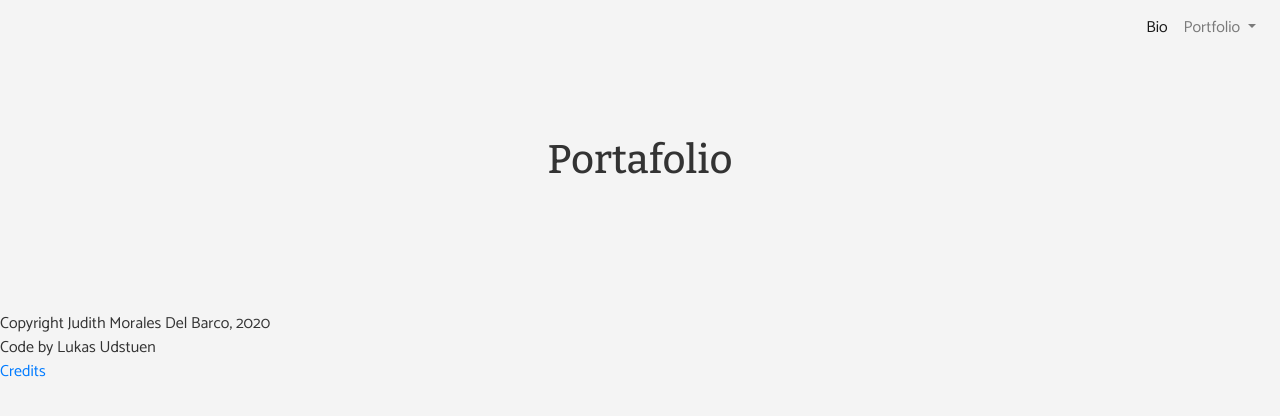
After one commit to ludstuen90/judithmdb, a Django app: page /portafolio/ in a window 1280 px wide. The commit adds this page. Shown: the top 416 px of the page. Run offline with Django 3.2, Linux system fonts and the light colour scheme; data that the repository does not hold is empty; some libraries are stand-ins or nearby versions.

Commit message:
added english spanish portfolio

```diff
--- a/judith/admin.py
+++ b/judith/admin.py
@@ -1,11 +1,13 @@
 from django.contrib import admin
-from judith.models import BioCastellano, BioIngles, HomePageItems, PortfolioItem, BlogPost, ContactInformation
+from judith.models import BioCastellano, BioIngles, HomePageItems, PortfolioItem, BlogPost, ContactInformation, EnglishPortfolioItem, CasetllanoPortfolioItem
 
 # Register your models here.
 admin.site.register(BioCastellano)
 admin.site.register(BioIngles)
 admin.site.register(HomePageItems)
-admin.site.register(PortfolioItem)
+# admin.site.register(PortfolioItem)
+admin.site.register(EnglishPortfolioItem)
+admin.site.register(CasetllanoPortfolioItem)
 admin.site.register(BlogPost)
 admin.site.register(ContactInformation)
 
--- a/judith/templates/includes/navbar.html
+++ b/judith/templates/includes/navbar.html
@@ -1,8 +1,10 @@
-<nav class="navbar navbar-expand-lg ">
+
+
+<nav class="navbar navbar-expand-lg navbar-light ">
 <!--  <a class="navbar-brand" href="#">Navbar</a>-->
-<!--  <button class="navbar-toggler" type="button" data-toggle="collapse" data-target="#navbarSupportedContent" aria-controls="navbarSupportedContent" aria-expanded="false" aria-label="Toggle navigation">-->
-<!--    <span class="navbar-toggler-icon"></span>-->
-<!--  </button>-->
+  <button class="navbar-toggler" type="button" data-toggle="collapse" data-target="#navbarSupportedContent" aria-controls="navbarSupportedContent" aria-expanded="false" aria-label="Toggle navigation">
+    <span class="navbar-toggler-icon"></span>
+  </button>
 
   <div class="collapse navbar-collapse" id="navbarSupportedContent">
     <ul class="navbar-nav mr-auto">
@@ -12,18 +14,7 @@
 <!--      <li class="nav-item">-->
 <!--        <a class="nav-link" href="#">Link</a>-->
 <!--      </li>-->
-      <li class="nav-item dropdown">
-        <a class="nav-link dropdown-toggle" href="#" id="navbarDropdown" role="button" data-toggle="dropdown" aria-haspopup="true" aria-expanded="false">
-          Nav Menu
-        </a>
-        <div class="dropdown-menu" aria-labelledby="navbarDropdown">
-          <a class="dropdown-item" href="/">Home</a>
-          <a class="dropdown-item" href="/portfolio">Portfolio</a>
-            <a class="dropdown-item" href="/portfolio">Actualidad</a>
-<!--          <div class="dropdown-divider"></div>-->
-<!--          <a class="dropdown-item" href="#">Something else here</a>-->
-        </div>
-      </li>
+
 <!--      <li class="nav-item">-->
 <!--        <a class="nav-link disabled" href="#">Disabled</a>-->
 <!--      </li>-->
@@ -32,5 +23,27 @@
 <!--      <input class="form-control mr-sm-2" type="search" placeholder="Search" aria-label="Search">-->
 <!--      <button class="btn btn-outline-success my-2 my-sm-0" type="submit">Search</button>-->
 <!--    </form>-->
+
+   <div class="collapse navbar-collapse flex-grow-0" id="navbarSupportedContent">
+    <ul class="navbar-nav text-right">
+        <li class="nav-item active">
+            <a class="nav-link" href="{% url 'index' %}">Bio</a>
+        </li>
+
+     <li class="nav-item dropdown">
+        <a class="nav-link dropdown-toggle" href="#" id="navbarDropdown" role="button" data-toggle="dropdown" aria-haspopup="true" aria-expanded="false">
+          Portfolio
+        </a>
+        <div class="dropdown-menu" aria-labelledby="navbarDropdown">
+          <a class="dropdown-item" href="/"></a>
+          <a class="dropdown-item" href="{% url 'portfolio-en' %}">English</a>
+            <a class="dropdown-item" href="{% url 'portfolio-es' %}">Español</a>
+        </div>
+      </li>
+<!--            <li class="nav-item active">-->
+<!--                <a class="nav-link" href="#">News</a>-->
+<!--            </li>-->
+        </ul>
+    </div>
   </div>
 </nav>
--- /dev/null
+++ b/judith/templates/judith/casetllanoportfolioitem_list.html
@@ -0,0 +1,6 @@
+{% extends 'judith/portfolioitem_list.html' %}
+{% load static %}
+
+{% block pageheader %}
+<h1 class="header-seccion">Portafolio</h1>
+{% endblock %}
--- /dev/null
+++ b/judith/templates/judith/englishportfolioitem_list.html
@@ -0,0 +1,6 @@
+{% extends 'judith/portfolioitem_list.html' %}
+{% load static %}
+
+{% block pageheader %}
+<h1 class="header-seccion">Portfolio</h1>
+{% endblock %}
--- a/judith/templates/judith/portfolioitem_list.html
+++ b/judith/templates/judith/portfolioitem_list.html
@@ -1,17 +1,17 @@
 {% extends 'base.html' %}
 {% load static %}
-
 
 
 {% block content %}
 
 
-
     <div class="row row-cols-1">
       <div class="col">
-        <h1 class="header-seccion">Portfolio</h1>
+    {% block pageheader %}
+    {% endblock %}
       </div>
     </div>
+
 
 
       {% for clip1, clip2, clip3 in portfolio_items %}
--- a/judith/views.py
+++ b/judith/views.py
@@ -2,7 +2,7 @@ from django.shortcuts import render
 from django.views.generic import TemplateView
 from django.views.generic.list import ListView
 
-from judith.models import PortfolioItem, BioCastellano, BioIngles, ContactInformation
+from judith.models import PortfolioItem, BioCastellano, BioIngles, ContactInformation, EnglishPortfolioItem, CasetllanoPortfolioItem
 
 
 class HomepageView(TemplateView):
@@ -20,8 +20,6 @@ class HomepageView(TemplateView):
 
 
 class PortfolioView(ListView):
-    model = PortfolioItem
-
     @staticmethod
     def row_of_three_maker(queryset):
         """
@@ -49,11 +47,29 @@ class PortfolioView(ListView):
             rows.append(row)
         return rows
 
+
+class PortfolioViewEn(PortfolioView):
+    model = EnglishPortfolioItem
+
     def get_context_data(self, **kwargs):
         data = super().get_context_data(**kwargs)
         # Crear listas de 3 de los items en el portafolio para que podamos
         # poner 3 por linea en la página
-        portfolio_queryset = PortfolioItem.objects.all().order_by("pk")
+        portfolio_queryset = EnglishPortfolioItem.objects.all().order_by("pk")
         list_of_rows = self.row_of_three_maker(portfolio_queryset)
         data['portfolio_items'] = list_of_rows
         return data
+
+
+
+class PortfolioViewEs(PortfolioView):
+    model = CasetllanoPortfolioItem
+
+    def get_context_data(self, **kwargs):
+        data = super().get_context_data(**kwargs)
+        # Crear listas de 3 de los items en el portafolio para que podamos
+        # poner 3 por linea en la página
+        portfolio_queryset = CasetllanoPortfolioItem.objects.all().order_by("pk")
+        list_of_rows = self.row_of_three_maker(portfolio_queryset)
+        data['portfolio_items'] = list_of_rows
+        return data
--- a/portfolio/urls.py
+++ b/portfolio/urls.py
@@ -21,7 +21,8 @@ from django.conf.urls.static import static
 
 urlpatterns = [
     path('admin/', admin.site.urls),
-    path('portfolio/', views.PortfolioView.as_view(), name='portfolio'),
+    path('portfolio/', views.PortfolioViewEn.as_view(), name='portfolio-en'),
+    path('portafolio/', views.PortfolioViewEs.as_view(), name='portfolio-es'),
     path('', views.HomepageView.as_view(), name='index')
 
 ] + static(settings.MEDIA_URL, document_root=settings.MEDIA_ROOT)
```
Also changed, not shown: judith/models.py (+13 -7 lines), judith/migrations/0003_auto_20200906_0158.py (added), judith/migrations/0004_auto_20200906_0230.py (added).
